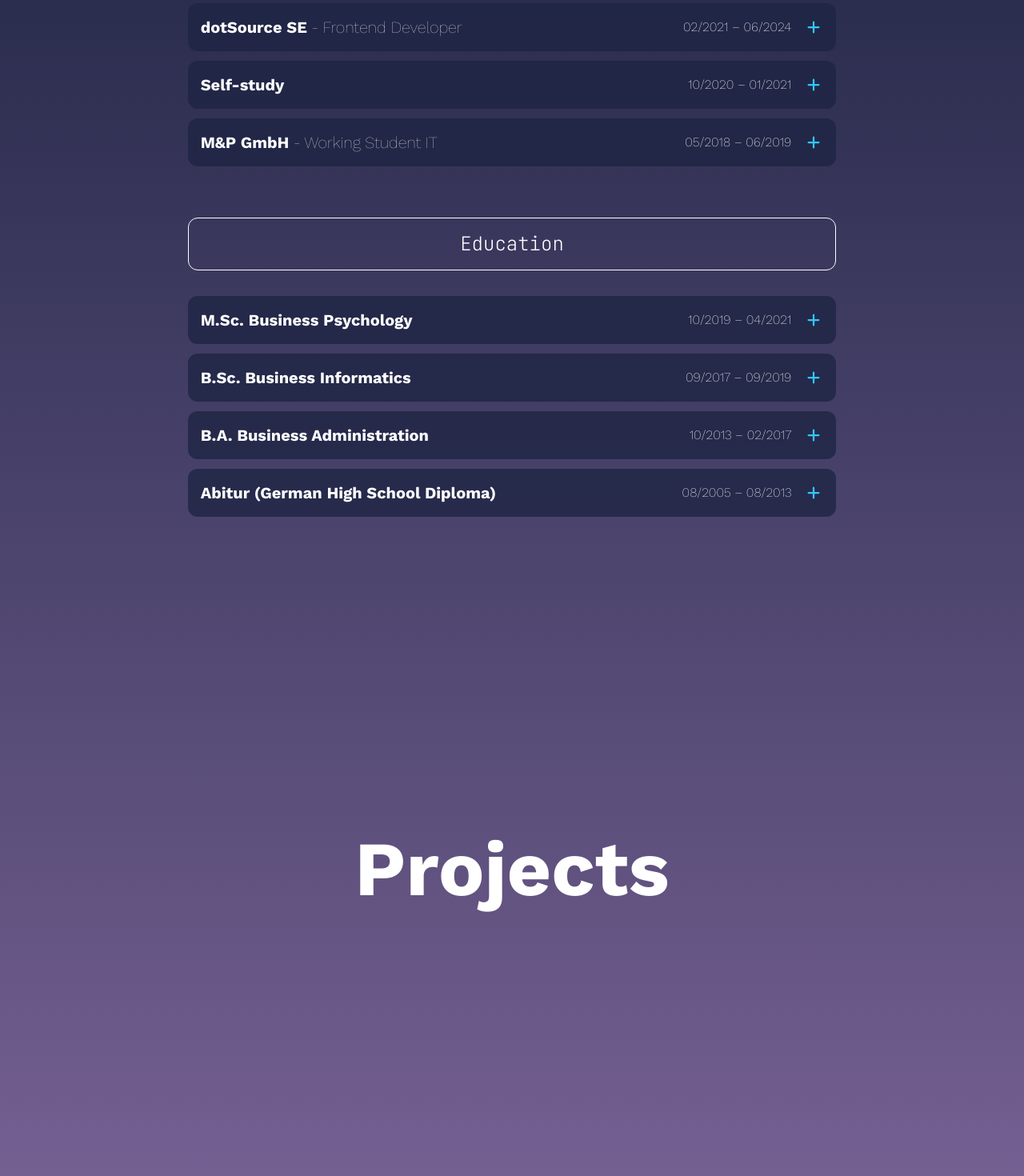
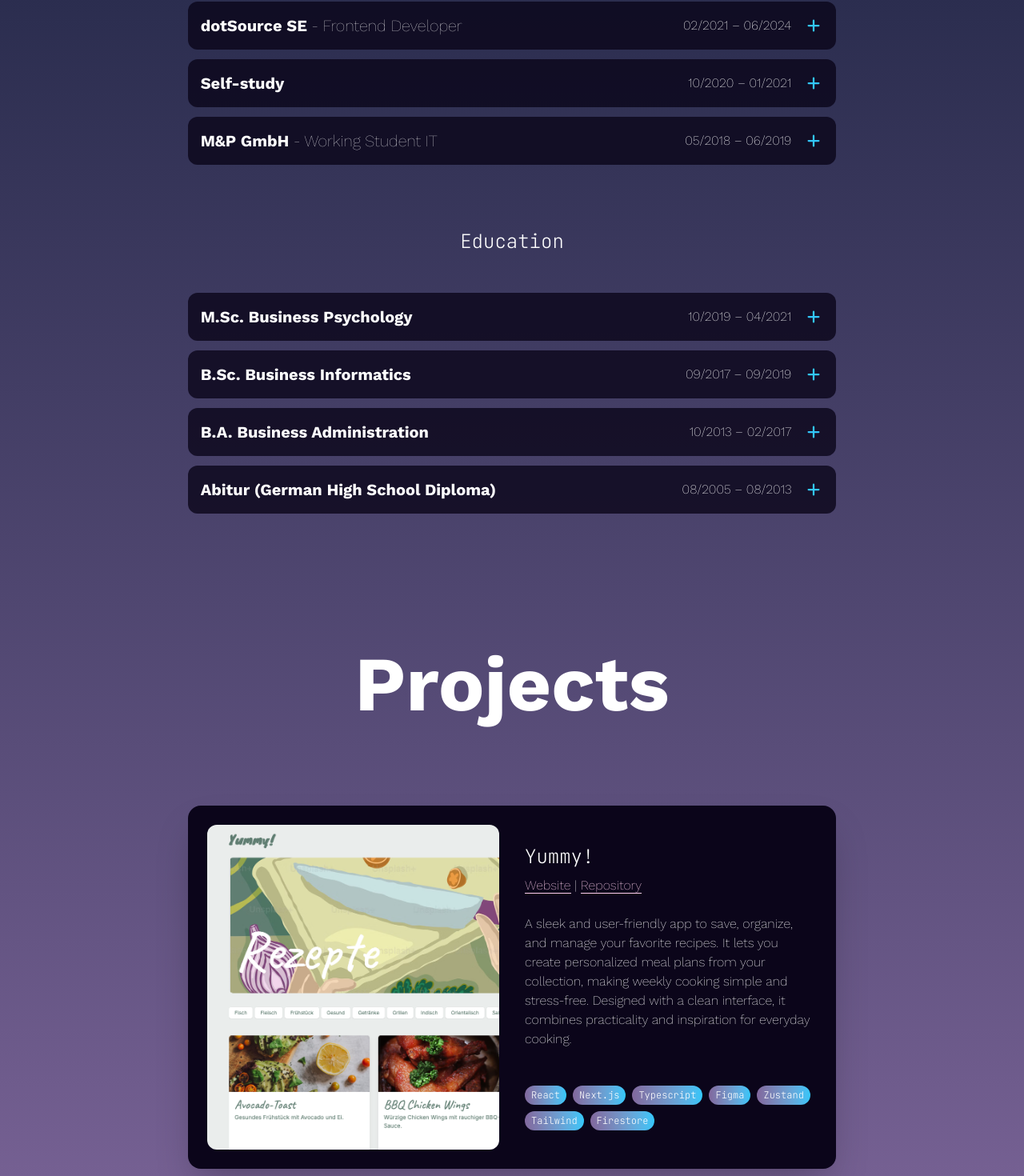
Before and after one commit to sernili/portfolio-react, a React (Vite) app: page / in a window 1280 px wide. Shown: the part 3102-4572 px from the top of the page at 80% size. Built offline with nearby package versions, Linux system fonts and the light colour scheme.

Commit message:
projects: yummy card

```diff
--- a/src/components/career.tsx
+++ b/src/components/career.tsx
@@ -105,14 +105,14 @@ export default function Career() {
         <div className="mb-20">
           <h2 className="my-6 text-center text-8xl font-bold">Career</h2>
         </div>
-        <h3 className="w-2/3 rounded-xl border border-white bg-gradient-to-br p-4 text-center font-mono text-2xl text-white">
+        <h3 className="w-2/3 rounded-xl p-4 text-center font-mono text-2xl text-white">
           Work Experience
         </h3>
         <div className="w-2/3 space-y-3">
           {workExperience.map((work, index) => {
             return (
               <details
-                className="bg-dark/80 hover:bg-dark group open:bg-dark relative w-full rounded-xl p-4 transition-all duration-300"
+                className="bg-darker/80 hover:bg-darker group open:bg-darker relative w-full rounded-xl p-4 transition-all duration-300"
                 data-index={index}
                 open={openIndexCareer === index}
                 onClick={(event) => handleToggle(index, event, "career")}
@@ -154,7 +154,7 @@ export default function Career() {
             )
           })}
         </div>
-        <h3 className="mt-8 w-2/3 rounded-xl border border-white bg-gradient-to-br p-4 text-center font-mono text-2xl text-white">
+        <h3 className="mt-8 w-2/3 rounded-xl p-4 text-center font-mono text-2xl text-white">
           Education
         </h3>
 
@@ -162,7 +162,7 @@ export default function Career() {
           {education.map((school, index) => {
             return (
               <details
-                className="bg-dark/80 hover:bg-dark group open:bg-dark relative w-full rounded-xl p-4 transition-all duration-300"
+                className="bg-darker/80 hover:bg-darker group open:bg-darker relative w-full rounded-xl p-4 transition-all duration-300"
                 data-index={index}
                 open={openIndexEducation === index}
                 onClick={(event) => handleToggle(index, event, "education")}
--- a/src/components/projects.tsx
+++ b/src/components/projects.tsx
@@ -1,4 +1,9 @@
+import yummyImg from "../assets/img/yummy.png"
+import { ArrowTopRightOnSquareIcon } from "@heroicons/react/16/solid"
+
 export default function Projects() {
+  const yummyTags = ["React", "Next.js", "Typescript", "Figma", "Zustand", "Tailwind", "Firestore"]
+
   return (
     <section id="skills">
       <div className="custom-container my-20 flex h-screen flex-col items-center justify-center space-y-20">
@@ -7,7 +12,47 @@ export default function Projects() {
         </div>
 
         <div className="flex w-2/3 flex-col items-center gap-y-8 text-white">
+          <div className="bg-darker grid grid-cols-2 gap-8 rounded-2xl p-6 shadow-2xl transition-all duration-300">
+            <img src={yummyImg} alt="yummy" className="h-full w-full rounded-xl object-cover" />
+            <div className="flex h-full flex-col items-start justify-between py-6">
+              <div>
+                <h3 className="mb-2 font-mono text-2xl">Yummy!</h3>
+                <p className="mb-6">
+                  <a
+                    href="https://yummy-lovat-beta.vercel.app/"
+                    target="_blank"
+                    className="text-tertiary w-fit border-b hover:font-semibold hover:no-underline"
+                  >
+                    Website
+                  </a>
+                  &nbsp;|&nbsp;
+                  <a
+                    href="https://github.com/sernili/2025-02-Yummy"
+                    target="_blank"
+                    className="text-tertiary border-b hover:font-semibold hover:no-underline"
+                  >
+                    Repository
+                  </a>
+                </p>
+                <p>
+                  A sleek and user-friendly app to save, organize, and manage your favorite recipes.
+                  It lets you create personalized meal plans from your collection, making weekly
+                  cooking simple and stress-free. Designed with a clean interface, it combines
+                  practicality and inspiration for everyday cooking.
+                </p>
+              </div>
 
+              <div className="flex flex-wrap gap-2">
+                {yummyTags.map((tag) => {
+                  return (
+                    <span className="from-secondary to-accent rounded-2xl bg-gradient-to-r px-2 py-1 font-mono text-xs text-white">
+                      {tag}
+                    </span>
+                  )
+                })}
+              </div>
+            </div>
+          </div>
         </div>
       </div>
     </section>
```
Also changed, not shown: src/assets/img/yummy.png (added).
